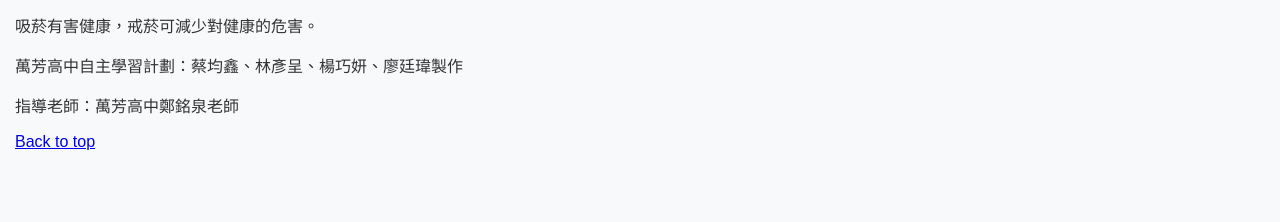
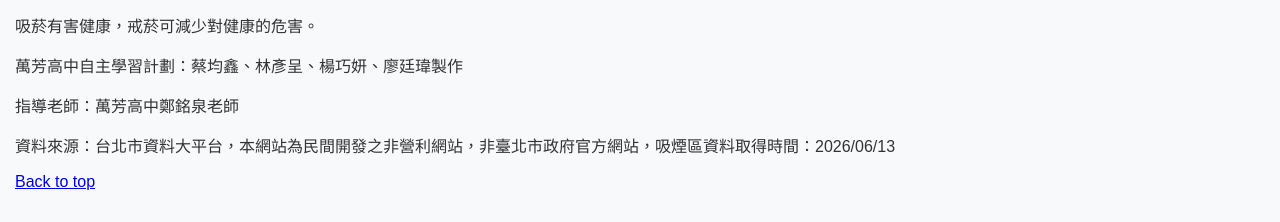
Before and after one commit to taipei-smoking-map/ver4, a plain HTML site: page index.html in a window 1280 px wide. Shown: the part 772-994 px from the top of the page. Before the commit the page ends 954 px from the top, so only its background shows below. Drawn offline with nearby package versions, Linux system fonts and the light colour scheme.

Commit message:
Update index.html

```diff
--- a/index.html
+++ b/index.html
@@ -34,8 +34,6 @@
         .card-distance { font-size: 13px; font-weight: bold; color: #e67e22; background: #fdf2e9; padding: 3px 8px; border-radius: 12px; }
         .card-detail { font-size: 13px; color: #555; margin: 5px 0; display: flex; align-items: center; gap: 5px; }
         .badge { display: inline-block; font-size: 11px; background: #eaedf0; color: #7f8c8d; padding: 2px 6px; border-radius: 4px; margin-top: 5px; }
-
-        /* 彈出視窗微調，讓地圖字體更好讀 */
         .leaflet-popup-content-value { font-size: 13px; line-height: 1.4; }
     </style>
 </head>
@@ -104,7 +102,7 @@
             return R * c;
         }
 
-        // 產生精緻的地圖彈出視窗 HTML
+        // 產生地圖彈出視窗 HTML
         function createPopupContent(area, extraInfo = "") {
             let html = `<div class="leaflet-popup-content-value">
                 <b style="font-size:15px; color:#2c3e50;">🚬 ${area.地點}</b> ${extraInfo}<br>
@@ -193,7 +191,6 @@
                             L.marker([area.緯度, area.經度]).addTo(markerGroup)
                                 .bindPopup(createPopupContent(area, `<span style="font-size:11px; background:#fdf2e9; color:#e67e22; padding:2px 6px; border-radius:10px; margin-left:5px;">離你 ${distStr}</span>`));
 
-                            // 下方 GPS 列表卡片同步大升級！
                             listHtml += `
                                 <div class="area-card">
                                     <div class="card-header">
@@ -218,6 +215,7 @@
         <p>吸菸有害健康，戒菸可減少對健康的危害。</p>
         <p>萬芳高中自主學習計劃：蔡均鑫、林彥呈、楊巧妍、廖廷瑋製作</p>
         <p>指導老師：萬芳高中鄭銘泉老師</p>
+        <p>資料來源：台北市資料大平台，本網站為民間開發之非營利網站，非臺北市政府官方網站，吸煙區資料取得時間：2026/06/13</p>
         <p><a href="#">Back to top</a></p>
     </footer>
 </body>
```
